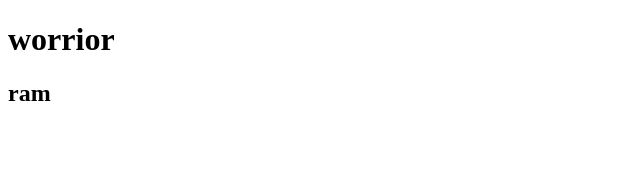
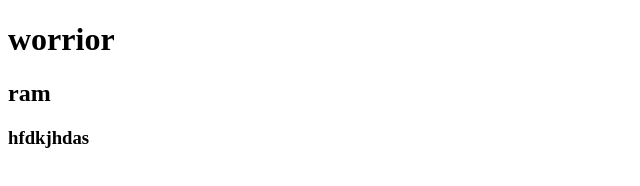
Before and after one commit to Subhash0487/fullstack_batch, a plain HTML site: page index.html in a window 1280 px wide. Shown: the whole page, without its empty margins (0-640 px from the left). Drawn offline with Linux system fonts and the light colour scheme.

Commit message:
I update again my code

```diff
--- a/index.html
+++ b/index.html
@@ -9,5 +9,6 @@
 <body>
     <h1> worrior</h1>
     <h2>ram</h2>
+    <h3>hfdkjhdas</h3>
 </body>
 </html>
```
